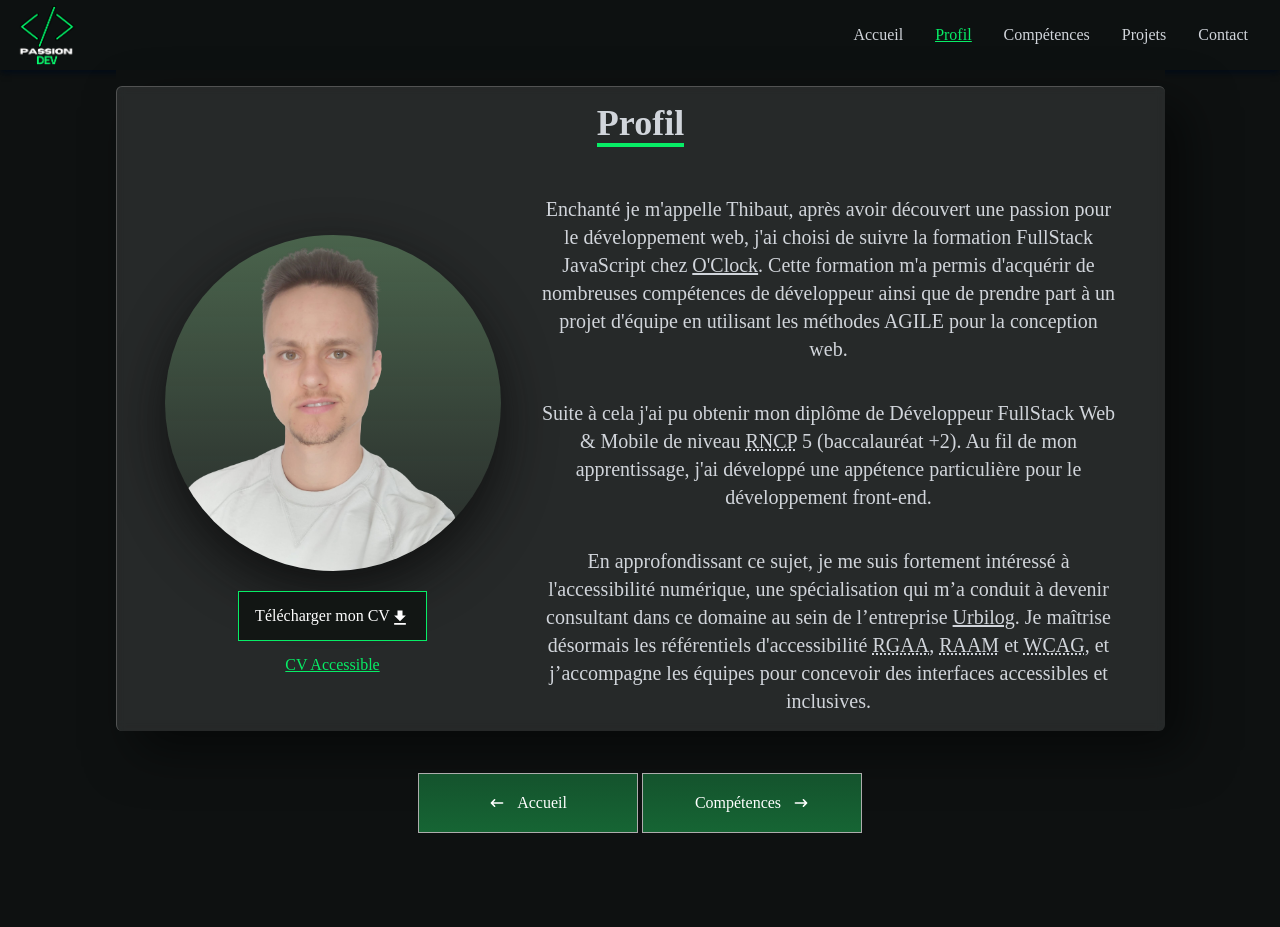
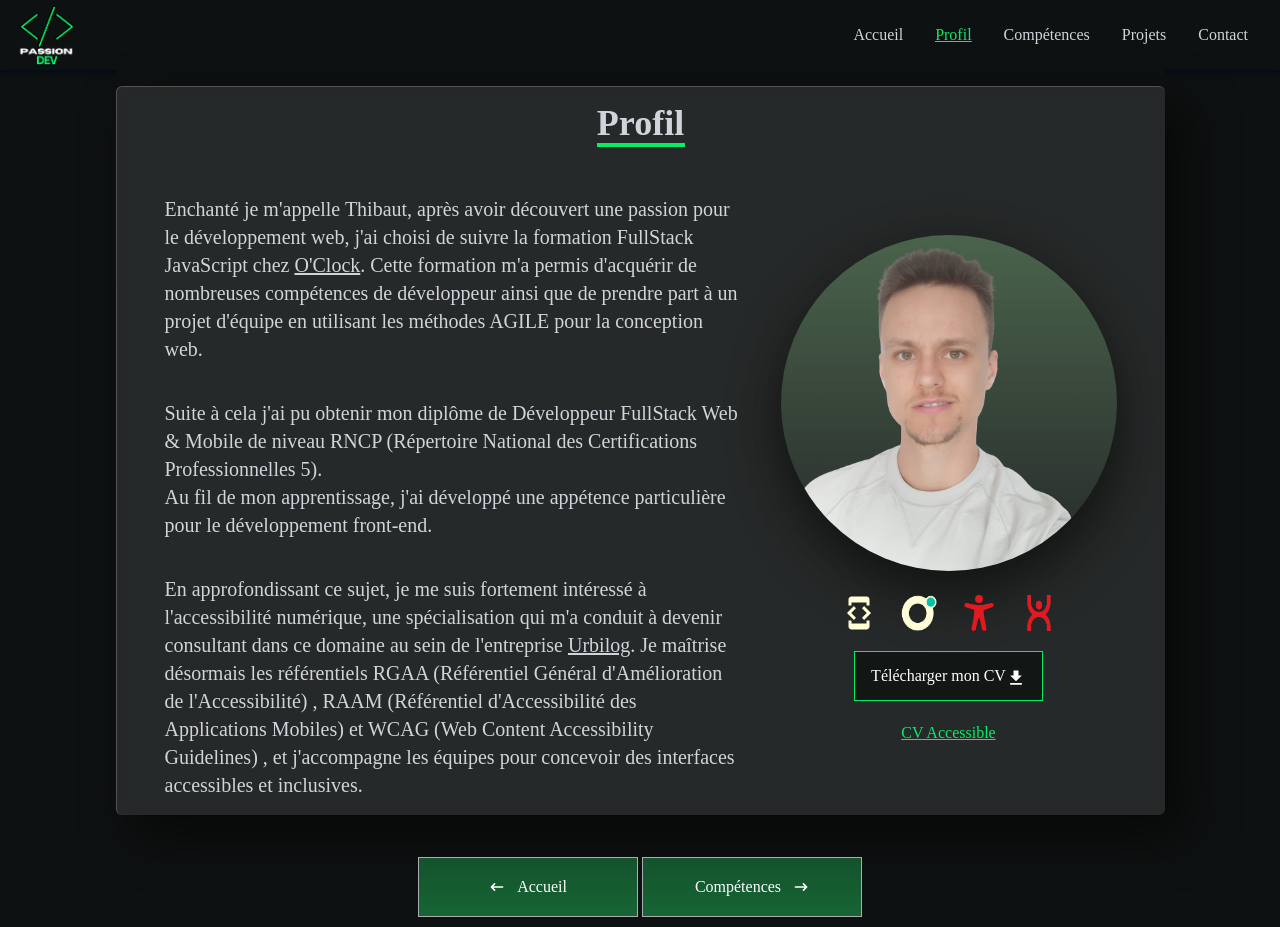
Before and after one commit to ThibautRaimond/portfolio, a React (Create React App) app: page /portfolio/profil in a window 1280 px wide. Before the commit the page ends 843 px from the top, so only its background shows below. Built offline with nearby package versions, Linux system fonts and the light colour scheme.

Commit message:
new profilPage

```diff
--- a/src/pages/ProfilPage.jsx
+++ b/src/pages/ProfilPage.jsx
@@ -1,10 +1,13 @@
 import { Link } from "react-router-dom";
 import { motion } from "framer-motion";
 import { Helmet } from "react-helmet";
-import { HiArrowNarrowRight } from "react-icons/hi";
-import { HiArrowNarrowLeft } from "react-icons/hi";
-import { MdDownload } from "react-icons/md";
 
+import { HiArrowNarrowRight, HiArrowNarrowLeft } from "react-icons/hi";
+import { MdDownload, MdDeveloperMode } from "react-icons/md";
+import { IoAccessibility } from "react-icons/io5";
+
+import oclock from "../assets/oclock.png";
+import urbi from "../assets/urbi.png";
 import thib from "../assets/thib.png";
 import CV from "../assets/CV-thibaut-raimond.pdf";
 
@@ -23,43 +26,21 @@ const ProfilPage = () => {
       </Helmet>
 
       <div className="bg-[#0e1111] text-gray-300 items-center flex flex-col justify-center md:mx-2">
+        {/* Card principale */}
         <div className="card rounded-md py-4 md:py-4 px-2 md:px-12 mt-4 flex items-center flex-col">
           <h1 className="text-4xl font-bold inline border-b-4 mb-4 md:mb-6 border-[#07ed66] text-center">
             Profil
           </h1>
+
           <div className="flex">
-						<div className="hideOnMobileMode flex flex-col items-center mr-10 pt-4">
-							<img src={thib} alt="" className="bg-[linear-gradient(#5f8661a1,transparent)] shadow-[0_20px_50px_rgba(10,10,10,0.726)] w-[21rem] h-[21rem] left-[calc(50%_-_11rem)] rounded-full overflow-hidden object-cover mt-12 mb-4" />
-
-							{/* desktop button */}
-							<a href={CV} download className="m-1" aria-label="télécharger mon CV (présence d’une alternative accessible après le lien)">
-								<div
-									className="bg-[#121614] overflow-hidden relative no-underline text-white border-[#07ed66] border-[1.5px] py-3 px-4 hover:text-green-500 hover:underline hover:underline-thickness-2"
-									type="button"
-								>
-									<div className="flex justify-center align-center">
-										Télécharger mon CV{" "}
-										<MdDownload className="w-[20px] h-[20px] mt-1" />
-									</div>
-								</div>
-							</a>
-							<Link
-								to="/cvaccessible"
-								mooth={true}
-								duration={500}
-								className="text-[#07ed66] hover:text-[#00D14B] underline mt-2"
-							>
-								CV Accessible
-							</Link>
-						</div>
-
+            {/* Section Texte - Présentation */}
             <div className="min-w-[300px]">
-							<p className="text-xl text-center max-w-xl mt-4 md:mt-6">
-								Enchanté je m'appelle Thibaut, après avoir découvert une
-								passion pour le développement web, j'ai choisi de suivre la
-								formation FullStack JavaScript chez{" "}
+              <p className="text-xl text-left max-w-xl mt-4 md:mt-6">
+                Enchanté je m'appelle Thibaut, après avoir découvert une passion
+                pour le développement web, j'ai choisi de suivre la formation
+                FullStack JavaScript chez{" "}
                 <a
-									className="hover:text-[#07ed66] underline "
+                  className="hover:text-[#07ed66] underline"
                   href="https://oclock.io/"
                   target="_blank"
                   rel="noreferrer"
@@ -71,16 +52,21 @@ const ProfilPage = () => {
                 compétences de développeur ainsi que de prendre part à un projet
                 d'équipe en utilisant les méthodes AGILE pour la conception web.
               </p>
-							<p className="py-4 text-xl text-center max-w-xl mt-5">
+
+              <p className="py-4 text-xl text-left max-w-xl mt-5">
                 Suite à cela j'ai pu obtenir mon diplôme de Développeur
-								FullStack Web & Mobile de niveau <abbr title="Répertoire National des Certifications Professionnelles">RNCP</abbr>  5 (baccalauréat +2).
-								Au fil de mon apprentissage, j'ai développé une appétence particulière
-								pour le développement <span lang="en">front-end</span>.
+                FullStack Web & Mobile de niveau RNCP (Répertoire National des
+                Certifications Professionnelles 5).
+                <br />
+                Au fil de mon apprentissage, j'ai développé une appétence
+                particulière pour le développement{" "}
+                <span lang="en">front-end</span>.
               </p>
 
-							<p className="text-xl text-center max-w-xl mt-5">
-								En approfondissant ce sujet, je me suis fortement intéressé à l'accessibilité numérique, une spécialisation qui m’a
-								conduit à devenir consultant dans ce domaine au sein de l’entreprise{' '}
+              <p className="text-xl text-left max-w-xl mt-5">
+                En approfondissant ce sujet, je me suis fortement intéressé à
+                l'accessibilité numérique, une spécialisation qui m'a conduit à
+                devenir consultant dans ce domaine au sein de l'entreprise{" "}
                 <a
                   href="https://www.urbilog.com/"
                   target="_blank"
@@ -89,61 +75,121 @@ const ProfilPage = () => {
                   className="hover:text-[#07ed66] underline"
                 >
                   Urbilog
-								</a>.
-					Je maîtrise désormais les référentiels d'accessibilité<span aria-hidden="true"> </span>
-					<abbr title="Référentiel Général d’Amélioration de l’Accessibilité">RGAA</abbr>,<span aria-hidden="true"> </span>
-					<abbr title="Référentiel d’Accessibilité des Applications Mobiles">RAAM</abbr><span aria-hidden="true"> </span>et<span aria-hidden="true"> </span>
-								<abbr lang="en" title="Web Content Accessibility Guidelines">WCAG</abbr>,
-								et j’accompagne les équipes pour concevoir des interfaces accessibles et inclusives.
+                </a>
+                . Je maîtrise désormais les référentiels RGAA (Référentiel
+                Général d'Amélioration de l'Accessibilité) , RAAM (Référentiel
+                d'Accessibilité des Applications Mobiles) et WCAG (Web Content
+                Accessibility Guidelines) , et j'accompagne les équipes pour
+                concevoir des interfaces accessibles et inclusives.
               </p>
+            </div>
 
+            {/* Section Desktop - Image et bouton CV */}
+            <div className="hideOnMobileMode flex flex-col items-center ml-10 pt-4">
+              <img
+                src={thib}
+                alt=""
+                className="bg-[linear-gradient(#5f8661a1,transparent)] shadow-[0_20px_50px_rgba(10,10,10,0.726)] w-[21rem] h-[21rem] left-[calc(50%_-_11rem)] rounded-full overflow-hidden object-cover mt-12 mb-4"
+              />
+
+              <div
+                className="flex justify-center mb-4 mt-2 hideOnMobileMode "
+                aria-hidden="true"
+              >
+                <MdDeveloperMode className="w-9 h-9 mr-3 ml-3 text-[#FFFED6]" />
+                <img src={oclock} alt="O'clock logo" className="w-9 h-9 mr-3 ml-3" />
+                <IoAccessibility className="w-9 h-9 mr-3 ml-3 color text-[#E11A22]" />
+                <img src={urbi} alt="Urbilog logo" className="w-9 h-9 mr-3 ml-3" />
               </div>
+
+              <a
+                href={CV}
+                download
+                className="m-1"
+                aria-label="télécharger mon CV (présence d'une alternative accessible après le lien)"
+              >
+                <div
+                  className="bg-[#121614] overflow-hidden relative no-underline text-white border-[#07ed66] border-[1.5px] py-3 px-4 hover:text-green-500 hover:underline hover:underline-thickness-2"
+                  type="button"
+                >
+                  <div className="flex justify-center align-center">
+                    Télécharger mon CV{" "}
+                    <MdDownload className="w-[20px] h-[20px] mt-1" />
+                  </div>
+                </div>
+              </a>
+
+              <Link
+                to="/cvaccessible"
+                mooth={true}
+                duration={500}
+                className="text-[#07ed66] hover:text-[#00D14B] underline mt-4"
+              >
+                CV Accessible
+              </Link>
+            </div>
+            {/* fin Section Desktop - Image et bouton CV */}
           </div>
         </div>
 
-				{/* ------------- MOBILE DOWLOAD CV BUTTON  --------------- */}
-				<a href={CV} download className="bg-[#121614] overflow-hidden relative no-underline text-white border-[#07ed66] border-[1.5px] py-4 px-8 hideOnDesktopMode text-xs m-2" type="button">
+        {/* --------- Bouton Mobile - Téléchargement CV  ---------*/}
+        <a
+          href={CV}
+          download
+          className="bg-[#121614] overflow-hidden relative no-underline text-white border-[#07ed66] border-[1.5px] py-4 px-8 hideOnDesktopMode text-xs m-2"
+          type="button"
+        >
           <div className="flex justify-center align-center">
             Télécharger mon CV{" "}
             <MdDownload className="w-[15px] h-[15px] ml-0.5 mt-0.5" />
           </div>
         </a>
-				<Link download
+
+        <Link
+          download
           to="/cvaccessible"
           className="text-[#07ed66] hover:text-[#00D14B] underline mt-2 hideOnDesktopMode"
         >
           CV Accessible
         </Link>
+        {/* ----- Fin de bouton mobile ----- */}
 
-
-
-				{/* ------------- Navigation BUTTON  --------------- */}
-				<nav aria-label="Secondaire" className="flex justify-center align-center max-[450px]:w-full mb-2">
+        {/* Navigation entre pages */}
+        <nav
+          aria-label="Secondaire"
+          className="flex justify-center align-center max-[450px]:w-full mb-2"
+        >
+          {/* Bouton précédent */}
           <div className="leftNavButton w-50vw md:mt-10 mt-6 profil-bot-button flex-1">
             <Link
               to="/"
               mooth={true}
               duration={500}
-							className="flex relative min-h-[60px] min-[450px]:min-w-[220px] bg-gradient-to-b from-green-900 to-green-800 text-white border border-1 border-[#adadad]
-								hover:border hover:border-1 border-solid hover:border-[#fff] hover:text-white m-0.5"
+              className="flex relative min-h-[60px] min-[450px]:min-w-[220px] bg-gradient-to-b from-green-900 to-green-800 text-white border border-1 border-[#adadad] hover:border hover:border-1 border-solid hover:border-[#fff] hover:text-white m-0.5"
             >
               <div className="flex items-center mx-auto">
                 <HiArrowNarrowLeft className="mr-3 leftNavArrow" />
-					<p>Accueil<span className="sr-only">{"\u00A0"}Page précédente</span></p>
+                <p>
+                  Accueil
+                  <span className="sr-only">{"\u00A0"}Page précédente</span>
+                </p>
               </div>
             </Link>
           </div>
 
+          {/* Bouton suivant */}
           <div className="rightNavButton w-50vw md:mt-10 mt-6 profil-bot-button flex-1">
             <Link
               to="/competences"
               mooth={true}
               duration={500}
-							className="flex relative min-h-[60px] min-[450px]:min-w-[220px] bg-gradient-to-b from-green-900 to-green-800 text-white border border-1 border-[#adadad]
-								hover:border hover:border-1 border-solid hover:border-[#fff] hover:text-white m-0.5"
+              className="flex relative min-h-[60px] min-[450px]:min-w-[220px] bg-gradient-to-b from-green-900 to-green-800 text-white border border-1 border-[#adadad] hover:border hover:border-1 border-solid hover:border-[#fff] hover:text-white m-0.5"
             >
               <div className="flex items-center mx-auto">
-					<p>Compétences<span className="sr-only">{"\u00A0"}Page suivante</span></p>
+                <p>
+                  Compétences
+                  <span className="sr-only">{"\u00A0"}Page suivante</span>
+                </p>
                 <HiArrowNarrowRight className="ml-3 rightNavArrow" />
               </div>
             </Link>
@@ -153,4 +199,5 @@ const ProfilPage = () => {
     </motion.div>
   );
 };
+
 export default ProfilPage;
```
Also changed, not shown: src/assets/oclock.png (added), src/assets/urbi.png (added), 8 other files (tests, documents, lock files or other folders). Lines whose indentation alone changed are shown as unchanged.
